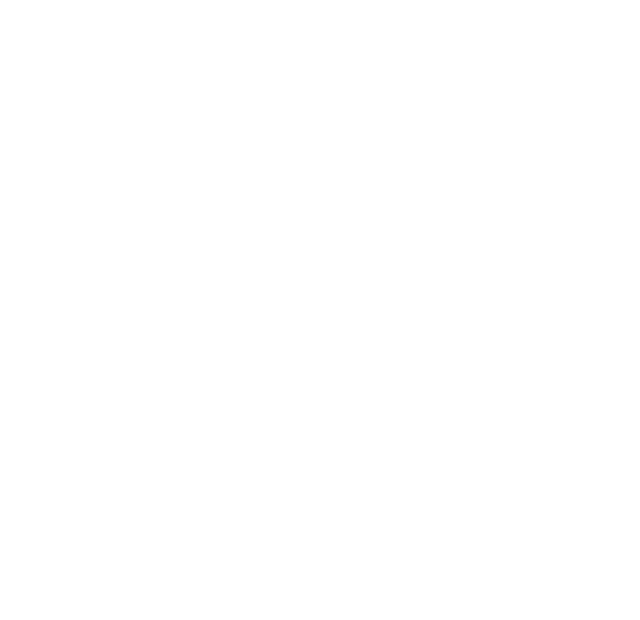
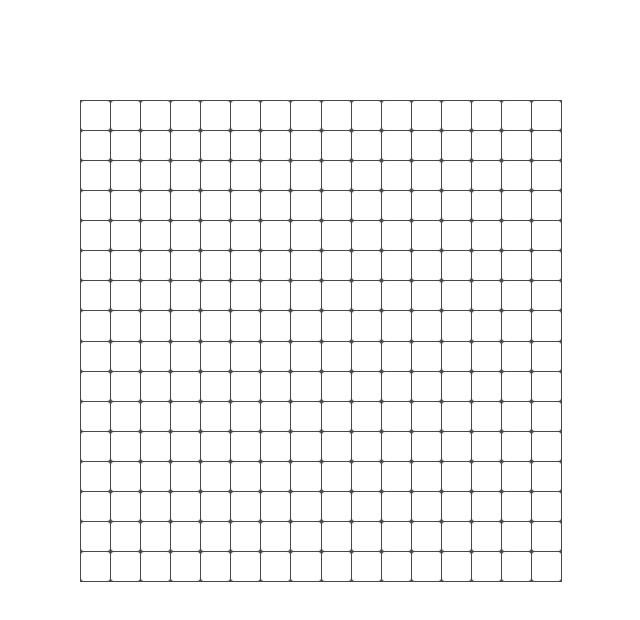
Before and after one commit to gp514/etch-a-sketch, a plain HTML site: page index.html in a window 1280 px wide. Shown: the whole page, without its empty margins (319-959 px from the left). Drawn offline with Linux system fonts and the light colour scheme.

Commit message:
Basic black and white functionality with hard coded square count

```diff
--- a/index.html
+++ b/index.html
@@ -3,10 +3,13 @@
 <head>
     <meta charset="UTF-8">
     <meta name="viewport" content="width=device-width, initial-scale=1.0">
-    <link src="style.css" rel="stylesheet" type="text/css">
+    <link href="style.css" rel="stylesheet" type="text/css">
     <title>Etch-a-sketch</title>
 </head>
 <body>
+    <div class="outer-container">
+        <div class="container"></div>
+    </div>
 
     <script src="main.js" type="text/javascript"></script>
 </body>
--- a/main.js
+++ b/main.js
@@ -0,0 +1,20 @@
+const squares = 16;
+
+const container = document.querySelector(".container");
+container.style.gridTemplateColumns = "repeat(" + squares + " 1fr)";
+container.style.gridTemplateRows = "repeat(" + squares + " 1fr)";
+
+
+for(let i = 1; i <=  squares; i++){
+    for(let j = 1; j <= squares; j++)
+    {
+        const etchSquare = document.createElement("div");
+        etchSquare.style.gridArea = i + " / " + j;
+        etchSquare.addEventListener("mouseenter", changeColor);
+        container.appendChild(etchSquare);
+    }
+}
+
+function changeColor(){
+    this.style.backgroundColor = "black";
+}
--- a/style.css
+++ b/style.css
@@ -0,0 +1,17 @@
+
+
+.container {
+    width: 480px;
+    height: 480px;
+    display: grid;
+    margin: 100px auto;
+    background-color: rgb(73, 73, 73);
+    column-gap: 1px;
+    row-gap: 1px;
+    border: 1px rgb(73, 73, 73) solid;
+}
+
+.container * {
+    background-color: white;
+    border-radius: 10%;
+}
```
Also changed, not shown: images/background.png (added).
